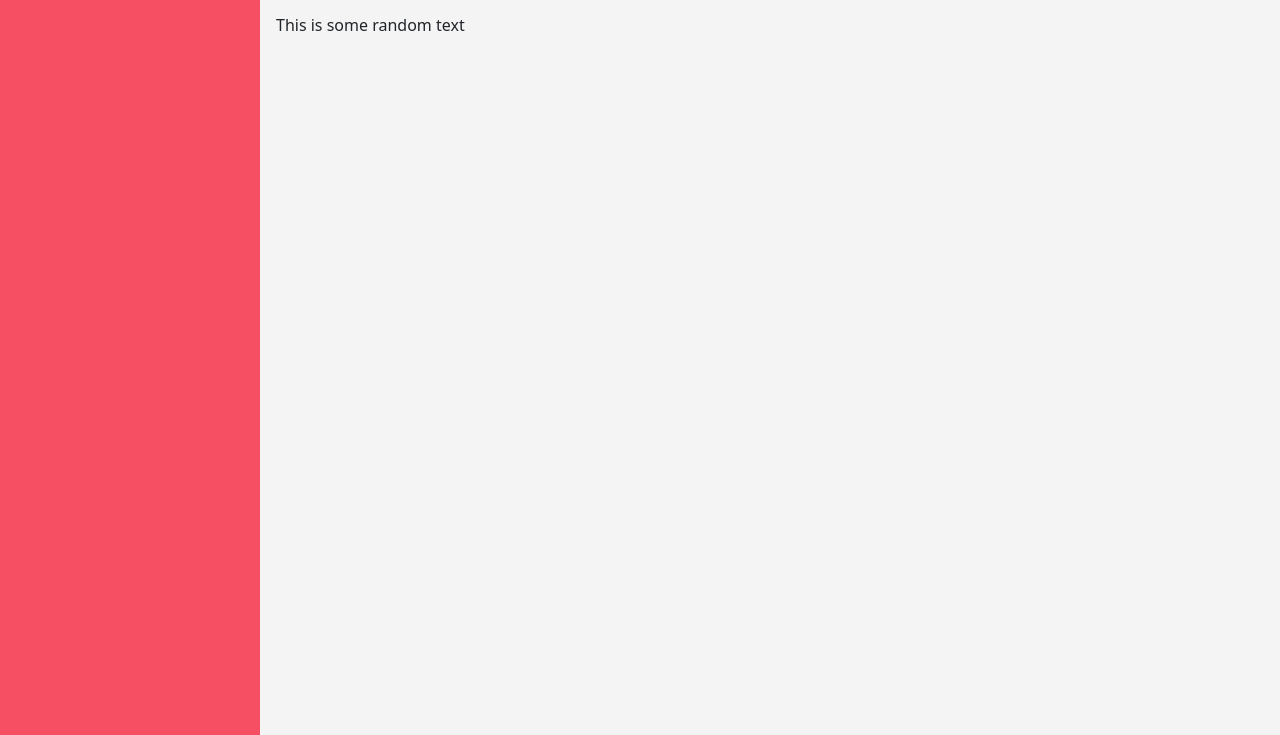
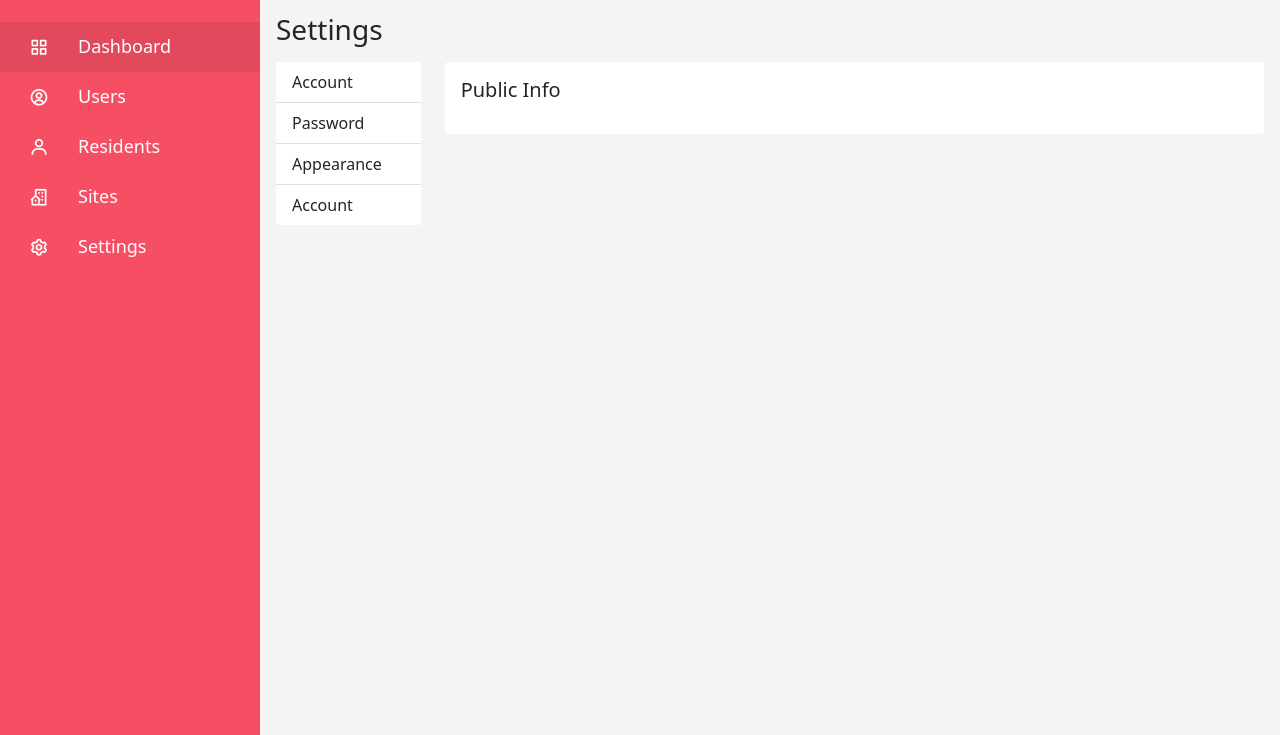
Before and after one commit to Dayne-Game/mediee_template, a plain HTML site: page index.html in a window 1280 px wide. Shown: the part 65-800 px from the top of the page. Drawn offline with nearby package versions, Linux system fonts and the light colour scheme.

Commit message:
added stuff

```diff
--- a/index.html
+++ b/index.html
@@ -16,6 +16,42 @@
             <div class="sidebar_brand">
                 <span class="title">The Lodge</span>
             </div>
+            <div class="sidebar_content">
+                <ul class="sidebar_nav">
+                    <li>
+                        <a href="#" class="nav_link active">
+                            <i class="bx bx-grid-alt"></i>
+                            <span class="link_name">Dashboard</span>
+                        </a>
+                    </li>
+                    <li>
+                        <a href="#" class="nav_link">
+                            <i class="bx bx-user-circle"></i>
+                            <span class="link_name">Users</span>
+                        </a>
+                    </li>
+                    <li>
+                        <a href="#" class="nav_link">
+                            <i class="bx bx-user"></i>
+                            <span class="link_name">Residents</span>
+                        </a>
+                    </li>
+                    <li>
+                        <a href="#" class="nav_link">
+                            <i class="bx bx-building-house"></i>
+                            <span class="link_name">Sites</span>
+                        </a>
+                    </li>
+                    <li>
+                        <a href="#" class="nav_link">
+                            <i class="bx bx-cog"></i>
+                            <span class="link_name">Settings</span>
+                        </a>
+                    </li>
+                </ul>
+            </div>
+
+
         </div>
 
         <div class="main_container">
@@ -36,7 +72,29 @@
 
 
             <div class="main_content">
-                <p>This is some random text</p>
+
+                <h1 class="h3 mb-3">Settings</h1>
+
+                <div class="row">
+                    <div class="col-xl-2 col-md-3">
+                        <div class="card border-0">
+                            <div class="list-group list-group-flush">
+                                <a tag="a" href="#" class="list-group-item list-group-item-action">Account</a>
+                                <a tag="a" href="#" class="list-group-item list-group-item-action">Password</a>
+                                <a tag="a" href="#" class="list-group-item list-group-item-action">Appearance</a>
+                                <a tag="a" href="#" class="list-group-item list-group-item-action">Account</a>
+                            </div>
+                        </div>
+                    </div>
+                    <div class="col-xl-10 col-md-9">
+                        <div class="card border-0">
+                            <div class="card-body">
+                                <h5 class="h5 mb-3">Public Info</h5>
+                            </div>
+                        </div>
+                    </div>
+                </div>
+
             </div>
         </div>
 
--- a/style.css
+++ b/style.css
@@ -6,6 +6,10 @@
 
 body {
     background: #f4f4f4;
+}
+
+.list-group-flush {
+    border-width: 0;
 }
 
 .main_container {
@@ -31,6 +35,8 @@ body {
     display: flex;
     align-items: center;
     justify-content: space-between;
+
+    height: 61.5px;
 }
 
 .sidebar_btn_container {
@@ -72,24 +78,95 @@ body {
     top: 0;
     left: 0;
 
-    padding: 0.5rem;
-
     background: #f64f64;
     z-index: 100;
     transition: all 0.4s ease;
 }
 
 .sidebar_brand {
+    display: flex;
+    align-items: center;
+
+    padding: 0.5rem;
+
+    height: 61.5px;
     text-align: center;
+
+}
+
+.sidebar.close .sidebar_brand {
+    opacity: 0;
+    pointer-events: none;
+    overflow: visible;
 }
 
 .sidebar_brand .title {
     font-size: 25px;
     font-weight: 500;
 
+    width: 100%;
+
     color: #fff;
+    white-space: nowrap;
 }
 
 .sidebar.close {
     width: 0px;
+    padding: 0;
 }
+
+.sidebar_content {
+    margin-top: 25px;
+}
+
+.sidebar.close .sidebar_content {
+    opacity: 0;
+    pointer-events: none;
+    overflow: visible;
+}
+
+.sidebar .sidebar_nav {
+    list-style: none;
+    padding: 0;
+}
+
+.menu_title {
+    color: #f4f4f4;
+    font-size: 15px;
+    margin-left: 30px;
+    margin-bottom: 15px;
+    margin-top: 15px;
+}
+
+.nav_link {
+    display: flex;
+    align-items: center;
+
+    color: #fff;
+
+    text-decoration: none;
+}
+
+.nav_link.active {
+    background: rgba(0, 0, 0, 0.08)
+}
+
+.nav_link:hover {
+    background: rgba(0, 0, 0, 0.08);
+    color: #fff;
+}
+
+.nav_link i {
+    height: 50px;
+    min-width: 78px;
+    text-align: center;
+    line-height: 50px;
+    font-size: 20px;
+    cursor: pointer;
+    transition: all 0.3s ease;
+}
+
+.nav_link .link_name {
+    font-size: 18px;
+    font-weight: 400;
+}
```
